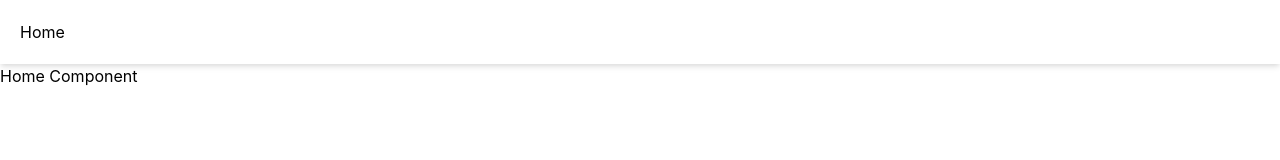
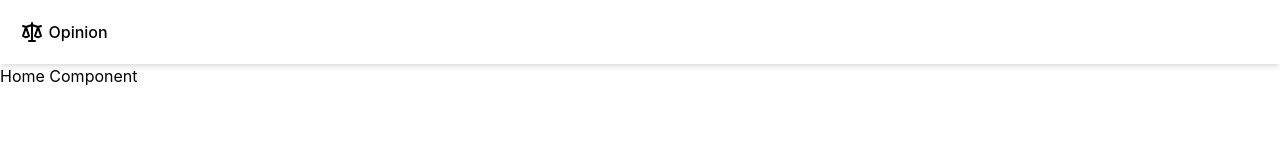
Before and after one commit to jattboys/opinion, a React (Create React App) app in the folder web/: page / in a window 1280 px wide. Shown: the top 160 px of the page. Built offline with nearby package versions, Linux system fonts and the light colour scheme.

Commit message:
refactor(web): Navbar styling and text.

```diff
--- a/web/src/app/common/icons.js
+++ b/web/src/app/common/icons.js
@@ -13,3 +13,19 @@ export const PlusIcon = ({ className }) => (
     />
   </svg>
 );
+
+export const ScaleIcon = ({ className }) => (
+  <svg
+    xmlns="http://www.w3.org/2000/svg"
+    className={className}
+    fill="none"
+    stroke="currentColor"
+  >
+    <path
+      strokeLinecap="round"
+      strokeLinejoin="round"
+      strokeWidth={2}
+      d="M3 6l3 1m0 0l-3 9a5.002 5.002 0 006.001 0M6 7l3 9M6 7l6-2m6 2l3-1m-3 1l-3 9a5.002 5.002 0 006.001 0M18 7l3 9m-3-9l-6-2m0-2v2m0 16V5m0 16H9m3 0h3"
+    />
+  </svg>
+);
--- a/web/src/app/navbar/NavbarComponent.jsx
+++ b/web/src/app/navbar/NavbarComponent.jsx
@@ -1,12 +1,18 @@
 import React from "react";
 import { Link } from "react-router-dom";
+
+import { ScaleIcon } from "../common/icons";
 
 export default function NavbarComponent() {
   return (
     <nav className="p-5 shadow-md">
       <ul>
         <li>
-          <Link to="/">Home</Link>
+          <Link to="/" className="flex hover:text-blue-600">
+            <ScaleIcon className="w-6 h-6" />
+            &nbsp;
+            <span className="font-medium">Opinion</span>
+          </Link>
         </li>
       </ul>
     </nav>
```
